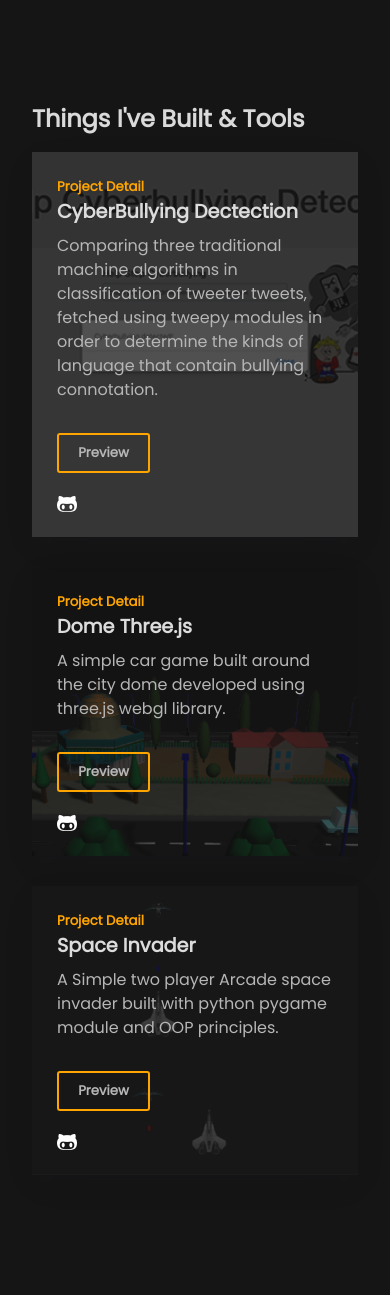
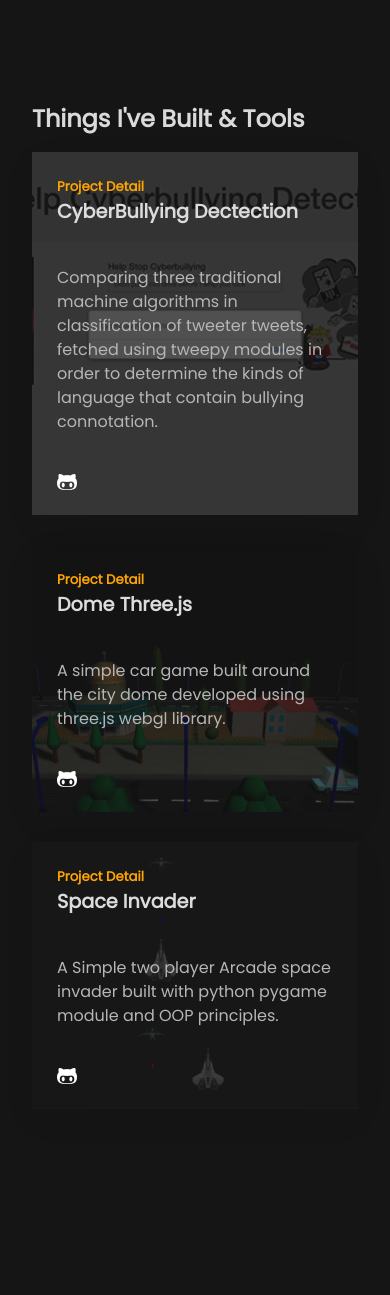
Before and after one commit to GaniyuRem/portfolio, a Django app: page / in a window 390 px wide. Shown: the part 1408-2703 px from the top of the page. Run offline with Django 3.2, Linux system fonts and the light colour scheme; data that the repository does not hold is empty; some libraries are stand-ins or nearby versions.

Commit message:
adjusting mobile load static 6

```diff
--- a/static/_mobile.scss
+++ b/static/_mobile.scss
@@ -105,7 +105,7 @@
                     .content {
                         .p-details {
                             .preview-vid {
-                                .preview-btn {
+                                .prseview-btn {
                                     .watch {
                                         display: none;
                                     }
@@ -117,6 +117,7 @@
             }
         }
     }
+
 }
 
 
@@ -192,15 +193,34 @@
         display: block;
     }
 
-    .content-container-main
-        .content-container-right
-        .content-container
-        .right
-        .content
-        .p-details
-        .preview-vid {
-        padding: 15px 0;
+    .content-container-main{
+        .content-container{
+            .right {
+                .content {
+                    .p-details {
+                        padding-top: 2em;
+                        .preview-vid {
+                            padding: 15px 0;
+                            display: none;
+                        }
+                        .content-icons{
+                            padding-top: 2em;
+                        }
+                    }
+                }
+            }
+        }
     }
+
+    //     .content-container-right
+    //     .content-container
+    //     .right
+    //     .content
+    //     .p-details
+    //     .preview-vid {
+    //         padding: 15px 0;
+    //         display: none;
+    // }
 
     .content-container-main .content-container-right .content-container .right {
         min-height: unset;
```
Also changed, not shown: static/style.css.
